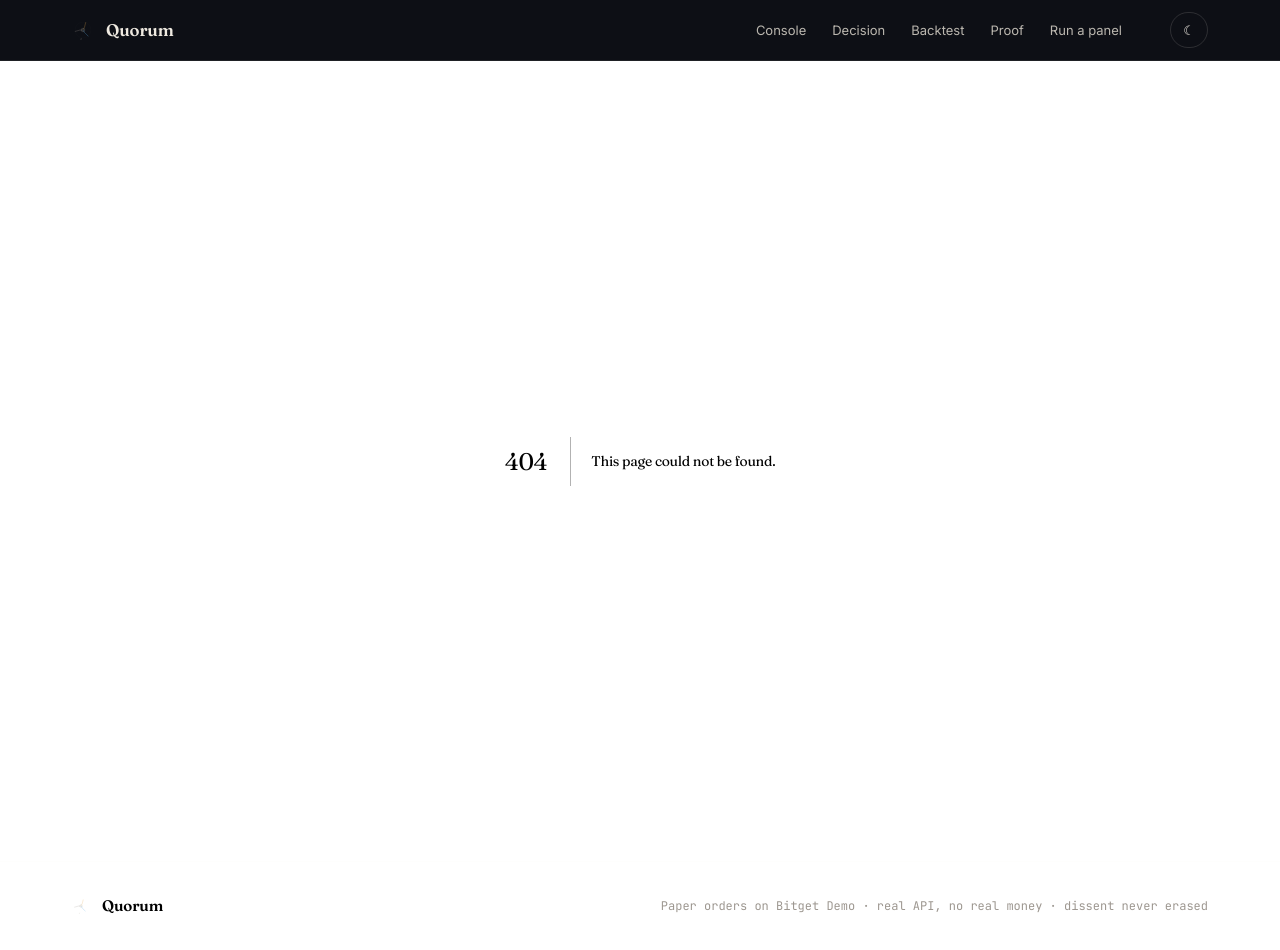
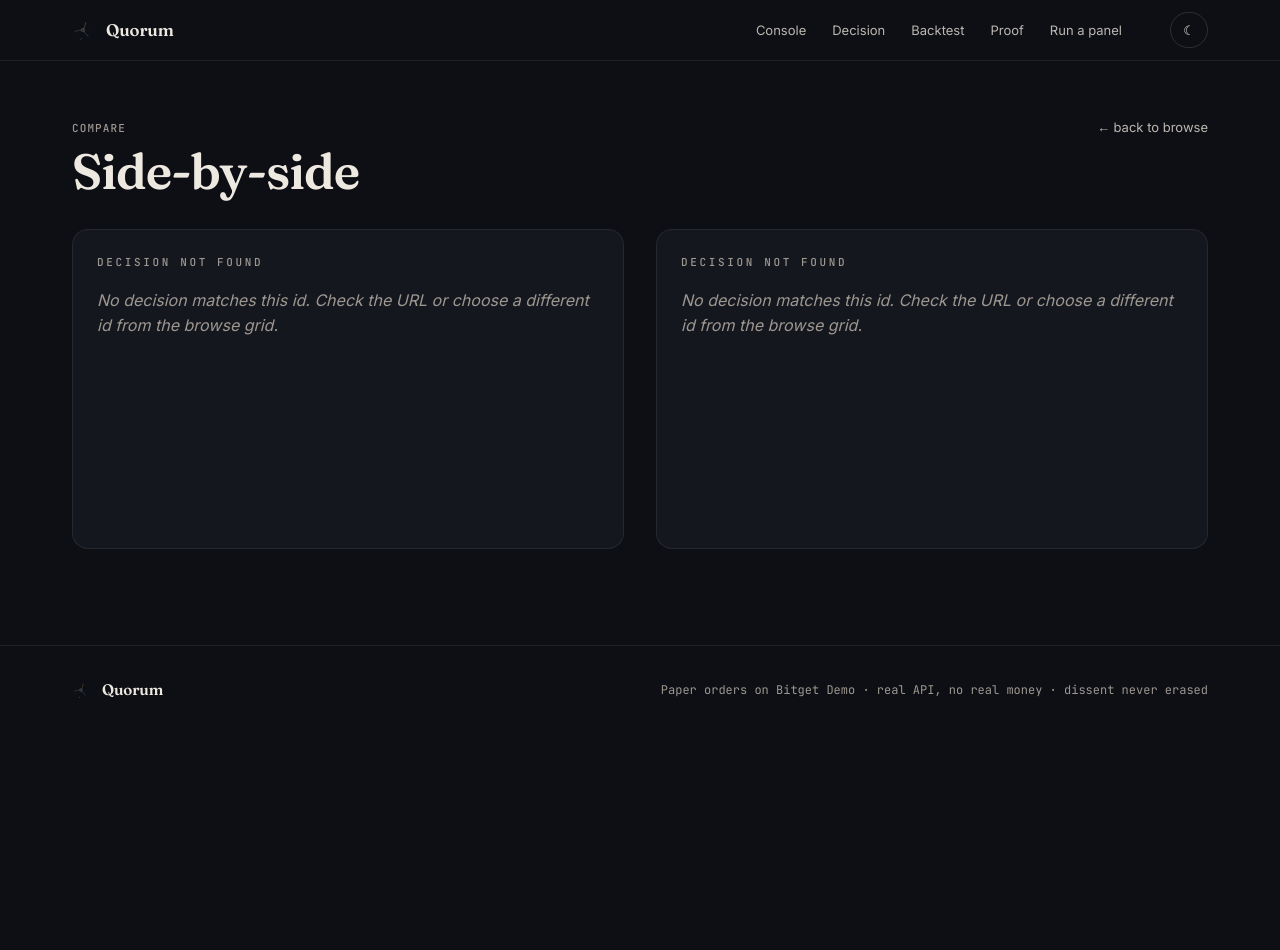
Before and after one commit to dmustapha/quorum, a Next.js app: page /browse/compare in a window 1280 px wide. Before the commit this address had no page. After the commit the page ends 800 px from the top, so only its background shows below. Built offline with nearby package versions, Linux system fonts and the light colour scheme.

Commit message:
feat(ui): side-by-side decision compare (§5.2)

```diff
--- /dev/null
+++ b/src/app/_components/decision-pane.tsx
@@ -0,0 +1,86 @@
+// File: src/app/_components/decision-pane.tsx
+// Renders one decision's ruling + debate for the side-by-side compare view.
+// A null record renders a "decision not found" card so the other pane still works.
+import type { DecisionRecord, Role } from '../../core/types';
+import { VerdictSeal } from './verdict-seal';
+import { AdvocateCard } from './advocate-card';
+import {
+  sealFromRecord,
+  verdictChip,
+  toPct,
+  shortSym,
+  ROLE_META,
+} from './seal-data';
+
+export function DecisionPane({ record }: { record: DecisionRecord | null }) {
+  if (!record) {
+    return (
+      <div className="card" style={{ display: 'flex', flexDirection: 'column', gap: 'var(--s-4)', minHeight: 320 }}>
+        <span className="eyebrow" style={{ color: 'var(--ink-faint)' }}>decision not found</span>
+        <p style={{ margin: 0, color: 'var(--ink-faint)', fontStyle: 'italic' }}>
+          No decision matches this id. Check the URL or choose a different id from the browse grid.
+        </p>
+      </div>
+    );
+  }
+
+  const d = record.verdict.decision;
+  const seal = sealFromRecord(record);
+  const vc = verdictChip(d.action);
+  const conv = toPct(d.conviction);
+  const bar = toPct(record.verdict.convictionBar);
+  const cleared = conv >= bar;
+  const byRole = Object.fromEntries(record.transcript.arguments.map((a) => [a.role, a]));
+
+  return (
+    <div style={{ display: 'flex', flexDirection: 'column', gap: 'var(--s-5)' }}>
+      {/* header */}
+      <div>
+        <span className="eyebrow">{record.id.slice(0, 8)}</span>
+        <h2 style={{ fontFamily: 'var(--f-display)', fontSize: 'var(--t-h2)', margin: 'var(--s-2) 0 0', color: 'var(--ink)' }}>
+          {shortSym(record.packet.symbol)} · {record.packet.eventType}
+        </h2>
+        <p style={{ margin: 'var(--s-2) 0 0', color: 'var(--ink-faint)', fontSize: 'var(--t-small)' }}>
+          {record.ts.slice(0, 10)}
+        </p>
+      </div>
+
+      {/* ruling */}
+      <div className="card" style={{ borderColor: 'var(--acc-40)' }}>
+        <span className="eyebrow">The ruling</span>
+        <div style={{ display: 'flex', gap: 'var(--s-4)', alignItems: 'center', marginTop: 'var(--s-4)' }}>
+          <VerdictSeal {...seal} size={140} label />
+          <div>
+            <span className={`v ${vc.cls}`}>{vc.label}</span>
+            <div className="num" style={{ fontSize: 'var(--t-h2)', color: 'var(--accent-hi)', lineHeight: 1.1, marginTop: 'var(--s-2)' }}>
+              {conv}
+              <span className="faint" style={{ fontSize: 14 }}> / bar {bar}</span>
+            </div>
+            <span className={`v ${cleared ? 'v-trade' : 'v-notrade'}`} style={{ marginTop: 8 }}>
+              {cleared ? `cleared · ${conv} ≥ ${bar}` : `below bar · ${conv} < ${bar}`}
+            </span>
+          </div>
+        </div>
+        <p className="dim" style={{ margin: 'var(--s-4) 0 0', fontSize: 'var(--t-small)' }}>
+          "{record.verdict.rationale}"
+        </p>
+      </div>
+
+      {/* the case against */}
+      <div className="card" style={{ borderColor: 'var(--azure-24)' }}>
+        <span className="eyebrow" style={{ color: 'var(--azure)' }}>The best reason this call might be wrong</span>
+        <p style={{ margin: 'var(--s-3) 0 0' }}>"{record.verdict.minorityOpinion}"</p>
+      </div>
+
+      {/* advocate cards */}
+      <div>
+        <span className="eyebrow">The panel</span>
+        <div style={{ display: 'flex', flexDirection: 'column', gap: 'var(--s-3)', marginTop: 'var(--s-3)' }}>
+          {(['bull', 'bear', 'risk'] as Role[]).map((role) => (
+            <AdvocateCard key={role} role={role} arg={byRole[role]} />
+          ))}
+        </div>
+      </div>
+    </div>
+  );
+}
--- /dev/null
+++ b/src/app/browse/compare/page.tsx
@@ -0,0 +1,42 @@
+// File: src/app/browse/compare/page.tsx
+// Server component: side-by-side compare of two decisions (?a=<id>&b=<id>).
+// A null side renders "decision not found" via DecisionPane — the other side still renders.
+import Link from 'next/link';
+import { Audit } from '../../../core/audit';
+import { resolvePair } from '../../../core/compare-resolve';
+import { DecisionPane } from '../../_components/decision-pane';
+
+export const runtime = 'nodejs';
+
+export default async function ComparePage({
+  searchParams,
+}: {
+  searchParams: Promise<{ a?: string; b?: string }>;
+}) {
+  const { a, b } = await searchParams;
+  const list = await new Audit().list();
+  const pair = resolvePair(list, a, b);
+
+  return (
+    <main className="wrap" style={{ paddingTop: 'var(--s-7)', paddingBottom: 'var(--s-9)' }}>
+      <div style={{ marginBottom: 'var(--s-6)', display: 'flex', justifyContent: 'space-between', alignItems: 'baseline', flexWrap: 'wrap', gap: 'var(--s-3)' }}>
+        <div>
+          <p className="eyebrow" style={{ color: 'var(--ink-faint)', fontSize: 'var(--t-eyebrow)', letterSpacing: '0.1em', textTransform: 'uppercase', marginBottom: 'var(--s-2)' }}>
+            Compare
+          </p>
+          <h1 style={{ fontFamily: 'var(--f-display)', fontSize: 'var(--t-h1)', color: 'var(--ink)', margin: 0 }}>
+            Side-by-side
+          </h1>
+        </div>
+        <Link href="/browse" style={{ color: 'var(--ink-dim)', fontSize: 'var(--t-small)', textDecoration: 'none' }}>
+          ← back to browse
+        </Link>
+      </div>
+
+      <div className="compare-cols">
+        <DecisionPane record={pair.a} />
+        <DecisionPane record={pair.b} />
+      </div>
+    </main>
+  );
+}
--- a/src/app/globals.css
+++ b/src/app/globals.css
@@ -452,6 +452,17 @@ section { position: relative; }
   border-radius: var(--r-lg);
 }
 
+/* Compare page — two-column side-by-side layout */
+.compare-cols {
+  display: grid;
+  grid-template-columns: 1fr 1fr;
+  gap: var(--s-6);
+  align-items: start;
+}
+@media (max-width: 768px) {
+  .compare-cols { grid-template-columns: 1fr; }
+}
+
 @media (prefers-reduced-motion: reduce) {
   * { animation-duration: .001ms !important; animation-iteration-count: 1 !important; transition-duration: .001ms !important; scroll-behavior: auto !important; }
   [data-reveal] { opacity: 1 !important; transform: none !important; }
--- /dev/null
+++ b/src/core/compare-resolve.ts
@@ -0,0 +1,16 @@
+// File: src/core/compare-resolve.ts
+// Pure id-resolve helper: finds two DecisionRecords by id from a flat list.
+// Never throws on missing ids or empty records — missing id yields null for that side.
+import type { DecisionRecord } from './types';
+
+export function resolvePair(
+  records: DecisionRecord[],
+  a?: string,
+  b?: string,
+): { a: DecisionRecord | null; b: DecisionRecord | null } {
+  const find = (id?: string): DecisionRecord | null => {
+    if (!id) return null;
+    return records.find((r) => r.id === id) ?? null;
+  };
+  return { a: find(a), b: find(b) };
+}
```
Also changed, not shown: 1 other file (tests, documents, lock files or other folders).
